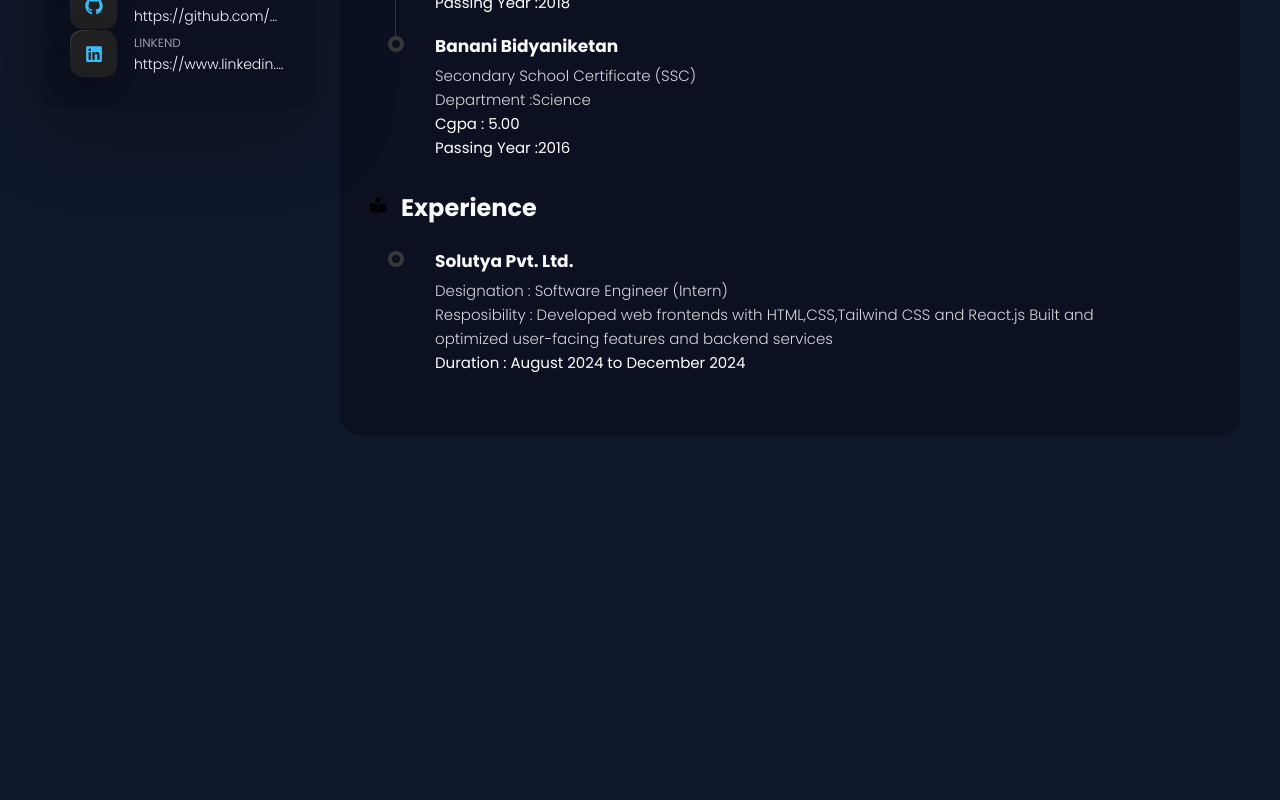
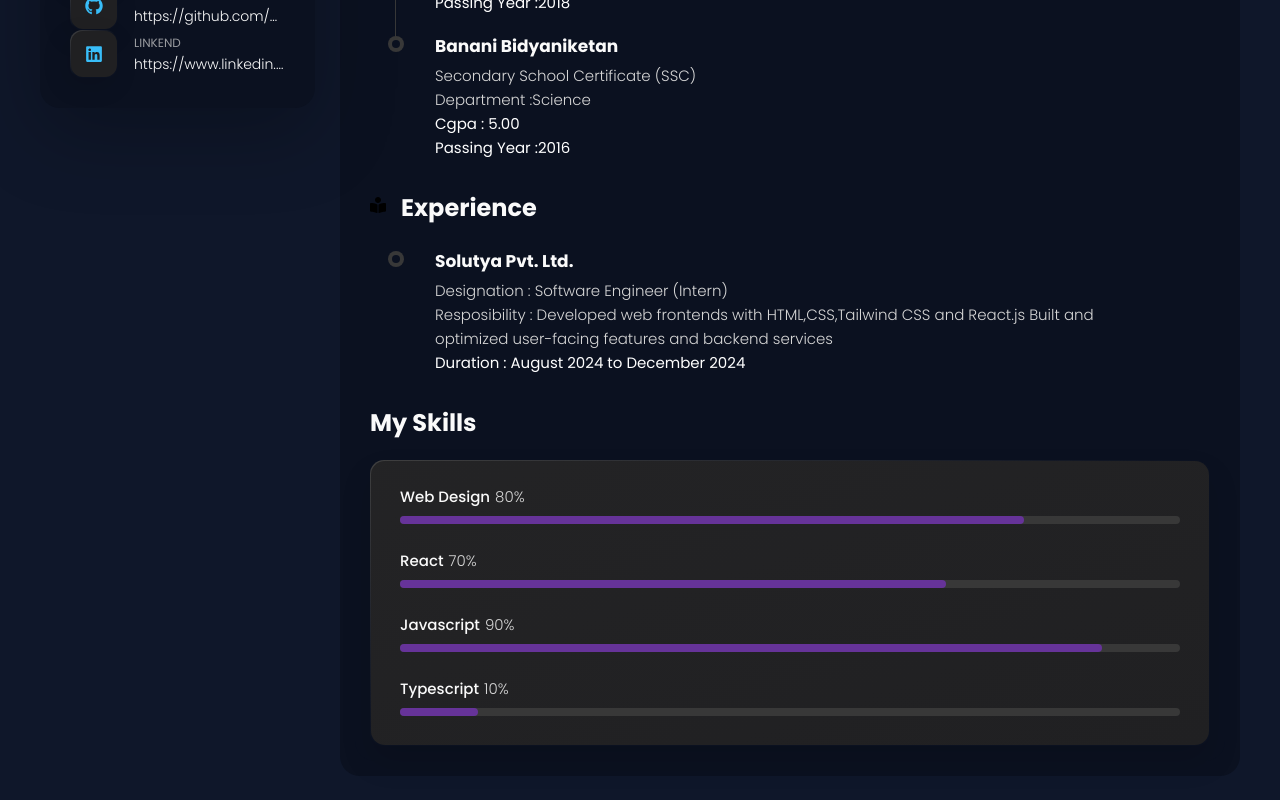
Before and after one commit to NusratTabassum3/Personal-Portfolio, a React (Vite) app: page /resume in a window 1280 px wide. Shown: the part 503-1303 px from the top of the page. Before the commit the page ends 998 px from the top, so only its background shows below. Built offline with nearby package versions, Linux system fonts and the light colour scheme.

Commit message:
Resume Page Completed

```diff
--- a/src/pages/Resume/Resume.jsx
+++ b/src/pages/Resume/Resume.jsx
@@ -1,5 +1,6 @@
 import { FaBookReader } from "react-icons/fa";
 import TimelineItem from "./TimelineItem";
+import SkillItem from "./SkillItem";
 
 const Resume = () => {
     return (
@@ -49,6 +50,8 @@ const Resume = () => {
                 </ol>
             </div>
 
+            {/* Experience Section */}
+
             <div className="timeline">
                 <div className="title-wrapper">
                     <div className="icone-box">
@@ -60,6 +63,7 @@ const Resume = () => {
 
                 <ol className="timeline-list">
                    <TimelineItem
+
                    Institution="Solutya Pvt. Ltd."
                    Title="Designation : Software Engineer (Intern)"
                    Duration=" Duration : August 2024 to December 2024"
@@ -76,6 +80,19 @@ const Resume = () => {
                 </ol>
             </div>
 
+            {/* Skill Section  */}
+
+
+            <div className="skill">
+                <h3 className="h3 skills-title">My Skills</h3>
+                <ul className="skills-list content-card">
+                    <SkillItem title="Web Design" value={80}/>
+                    <SkillItem title="React" value={70}/>
+                    <SkillItem title="Javascript" value={90}/>
+                    <SkillItem title="Typescript" value={10}/>
+                </ul>
+            </div>
+
         </section>
     );
 };
--- /dev/null
+++ b/src/pages/Resume/SkillItem.jsx
@@ -0,0 +1,19 @@
+const SkillItem = ({title,value}) => {
+    return (
+        <li className="skills-item">
+            <div className="title-wrapper">
+                <h5 className="h5">{title}</h5>
+                <data value={value}>{value}%</data>
+            </div>
+
+            <div className="skill-progress-bg">
+                <div className="skill-progress-fill" style={{width:`${value}%`}}>
+
+                </div>
+            </div>
+
+        </li>
+    );
+};
+
+export default SkillItem;
```
